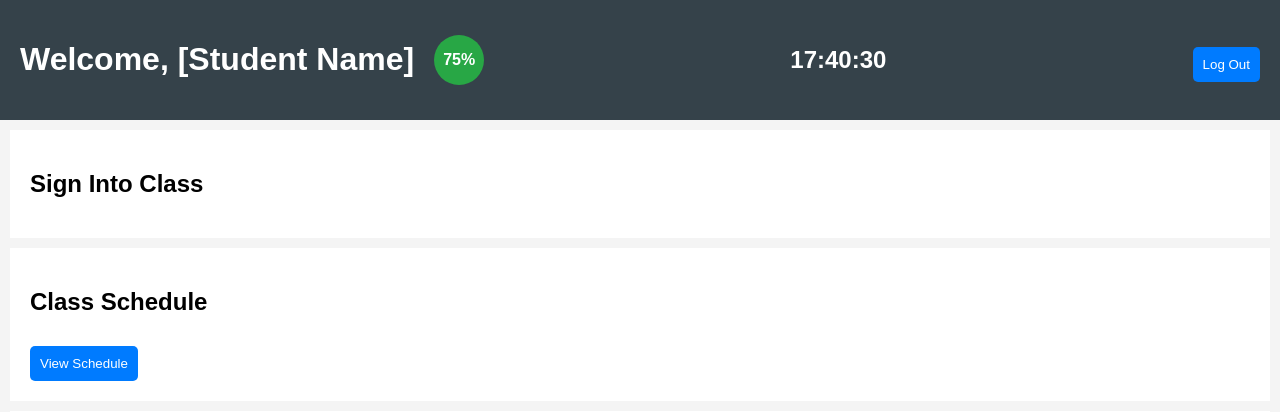
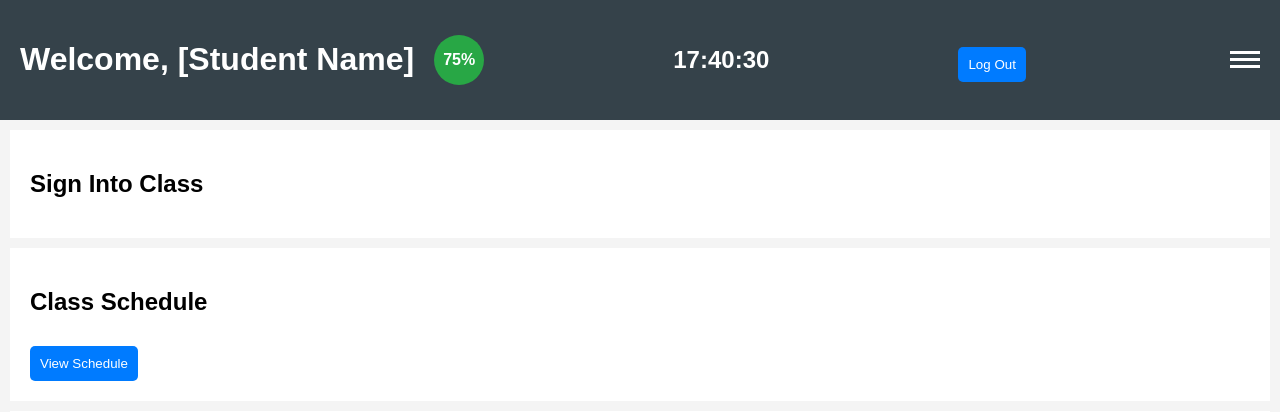
Before and after one commit to lavenda-d/Smart_Class_System, a PHP site: page /student.html in a window 1280 px wide. Shown: the top 412 px of the page. Run offline with PHP 8.4, Linux system fonts and the light colour scheme.

Commit message:
Dropdown feature for managing accounts

```diff
--- a/student.css
+++ b/student.css
@@ -61,3 +61,37 @@ button:hover {
 .hidden {
     display: none;
 }
+
+/* Hamburger Menu Styles */
+.hamburger {
+    cursor: pointer;
+    display: inline-block;
+    margin-left: 15px;
+  }
+  .line {
+    display: block;
+    width: 30px;
+    height: 3px;
+    background-color: white;
+    margin: 4px 0;
+  }
+  .dropdown {
+    display: none;
+    position: absolute;
+    background-color: #4CAF50;
+    color: white;
+    padding: 10px;
+    right: 20px;
+    top: 60px; /* Adjust based on your header height */
+    border-radius: 5px;
+    box-shadow: 0px 0px 10px rgba(0, 0, 0, 0.4);
+  }
+  .dropdown a {
+    color: white;
+    text-decoration: none;
+    display: block;
+    padding: 5px 0;
+  }
+  .dropdown a:hover {
+    text-decoration: underline;
+  }
--- a/student.html
+++ b/student.html
@@ -17,6 +17,18 @@
         </div>
         <div class="clock" id="clock">00:00:00</div>
         <button id="logoutButton">Log Out</button> <!-- Log Out Button -->
+        <div class="hamburger" onclick="toggleDropdown()">
+            <span class="line"></span>
+            <span class="line"></span>
+            <span class="line"></span>
+          </div>
+          <div class="dropdown" id="accountDropdown">
+            <h2>Manage Account</h2>
+            <a href="change_password.html">Change Password</a>
+            <a href="update_profile.html">Update Profile</a>
+            <a href="view_reports.html">View Reports</a>
+            <a href="settings.html">Settings</a>
+          </div>
     </header>
 
     <section class="class-signin">
--- a/student.js
+++ b/student.js
@@ -79,3 +79,22 @@ document.getElementById('classSignInForm').addEventListener('submit', function(e
     messageElement.classList.remove('hidden');
 });
   });
+
+// Toggle Dropdown for Account Management
+function toggleDropdown() {
+    const dropdown = document.getElementById('accountDropdown');
+    dropdown.style.display = dropdown.style.display === 'block' ? 'none' : 'block';
+  }
+
+  // Close dropdown if clicked outside of it
+  window.onclick = function(event) {
+    if (!event.target.matches('.hamburger')) {
+      const dropdowns = document.getElementsByClassName("dropdown");
+      for (let i = 0; i < dropdowns.length; i++) {
+        const openDropdown = dropdowns[i];
+        if (openDropdown.style.display === 'block') {
+          openDropdown.style.display = 'none';
+        }
+      }
+    }
+  };
```
